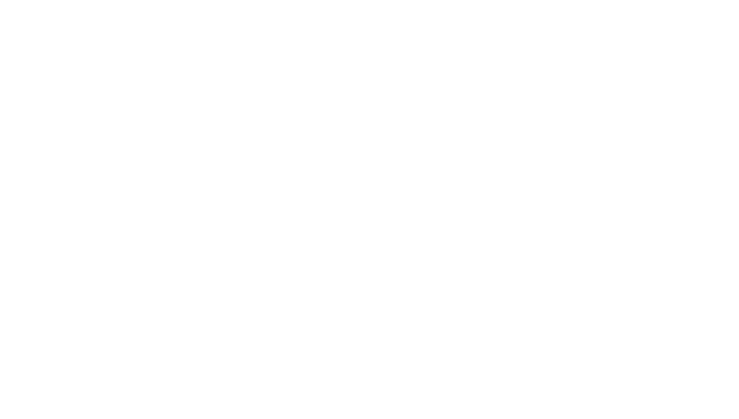
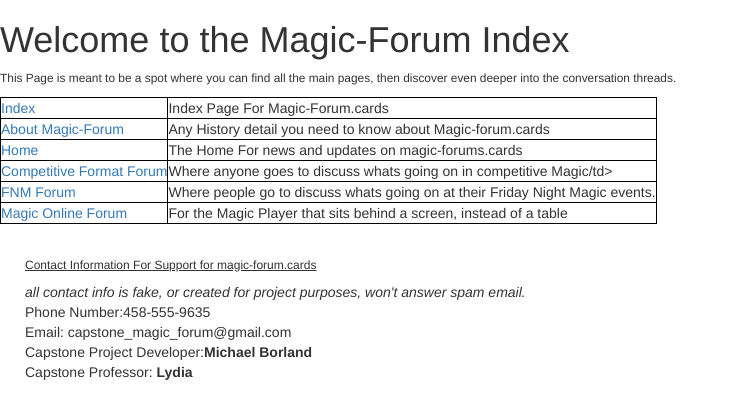
Before and after one commit to michaelborlandKeys/Capstone-Magic-Forum, a PHP site: page / in a window 1280 px wide. Before the commit the part shown is empty. Shown: the top 419 px of the page, without its empty margins (0-739 px from the left). Run offline with PHP 8.4, Linux system fonts and the light colour scheme.

Commit message:
added the rest of the begining pages. need to finish a small menue and heading before bed.

```diff
--- /dev/null
+++ b/Capstone Website Alpha 1.0/public_html/css/default.css
@@ -0,0 +1,28 @@
+#footer_position
+{
+	position: relative;
+	bottom: 0px;
+	left: 0px;
+	width: 75%;
+	height: 100px;
+    padding:25px;
+
+}
+.footer_style h6
+{
+	text-decoration: underline;
+}
+
+.index_table table,th,td
+{
+	border: 1px solid black;
+}
+
+.color_1 td
+{
+
+}
+.color_2 td
+{
+
+}
--- a/Capstone Website Alpha 1.0/public_html/index.php
+++ b/Capstone Website Alpha 1.0/public_html/index.php
@@ -1,9 +1,45 @@
 <!DOCTYPE html>
-<html>
+<html lang="eng">
 <head>
+	<meta charset="UTF-8">
 	<title>Index</title>
+	<?php include ("../resources/common_scripts_head.php");?>
+
 </head>
 <body>
+<?php include("../resources/magic_navigation.php");?>
+<h1 class="changing_heading" id="default_heading">Welcome to the Magic-Forum Index</h1>
+<small><p>	This Page is meant to be a spot where you can find all the main pages, then discover even deeper into the conversation threads. </p></small>
 
+	<table class="index_table">
+	    <tbody>
+	        <tr>
+	            <td class="color_1"><a href="index.php">Index</a></td>
+	            <td class="color_2">Index Page For Magic-Forum.cards</td>
+	        </tr>
+	        <tr>
+	            <td class="color_1"><a href="about_magic_forum.php">About Magic-Forum</a></td>
+	            <td class="color_2">Any History detail you need to know about Magic-forum.cards</td>
+	        </tr>
+	        <tr>
+	            <td class="color_1"><a href="magic_home.php">Home</a></td>
+	            <td class="color_2">The Home For news and updates on magic-forums.cards</td>
+	        </tr>
+	        <tr>
+	            <td class="color_1"><a href="magic_format_home.php">Competitive Format Forum</a></td>
+	            <td class="color_2"> Where anyone goes to discuss whats going on in competitive Magic/td>
+	        </tr>
+	        <tr>
+	            <td class="color_1"><a href="fnm_discussion_forum.php">FNM Forum</a></td>
+	            <td class="color_2">Where people go to discuss whats going on at their Friday Night Magic events.</td>
+	        </tr>
+	        <tr>
+	            <td class="color_1"><a href="magic_online_forum.php">Magic Online Forum</a></td>
+	            <td class="color_2">For the Magic Player that sits behind a screen, instead of a table </td>
+	        </tr>
+	        </tbody>
+	        </table>
+<?php include("../resources/magic_footer.php");?>
+<?php include("../resources/load_scripts.php");?>
 </body>
 </html>
--- /dev/null
+++ b/Capstone Website Alpha 1.0/resources/common_scripts_head.php
@@ -0,0 +1 @@
+<link rel="stylesheet" type="text/css" href="css/default.css">
--- a/Capstone Website Alpha 1.0/resources/magic_footer.php
+++ b/Capstone Website Alpha 1.0/resources/magic_footer.php
@@ -1,4 +1,12 @@
-<div id="footer_section">
+<div  class="footer_style" id="footer_position" >
+<footer>
 
+		<h6>Contact Information For Support for magic-forum.cards</h6 >
+		<em>all contact info is fake, or created for project purposes, won't answer spam email.</em> <br />
+		Phone Number:458-555-9635<br />
+		Email: capstone_magic_forum@gmail.com<br />
+	    Capstone Project Developer&#58;<b>Michael Borland</b> <br />
+	    Capstone Professor&#58; <b>Lydia</b>
 
+</footer>
 </div>
```
